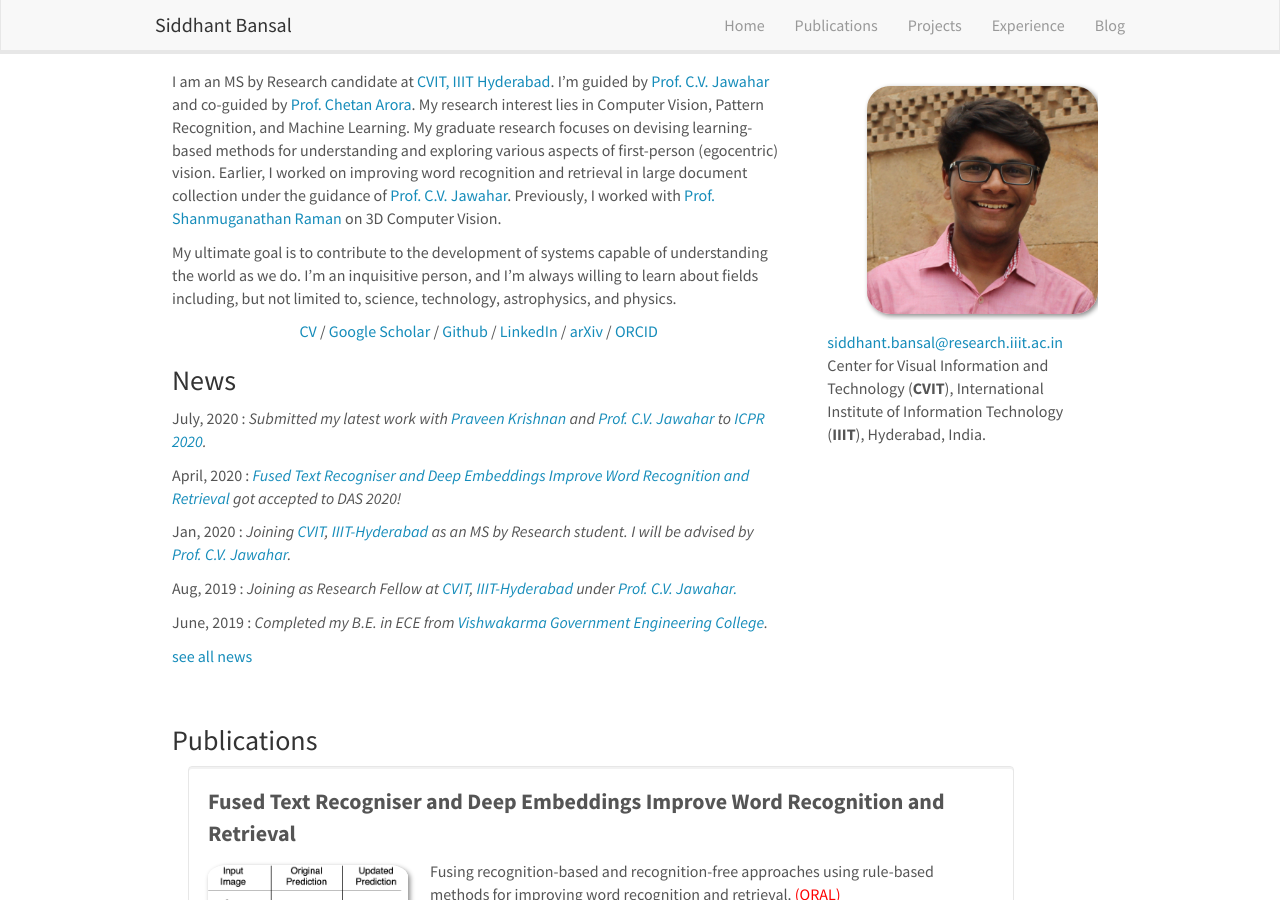
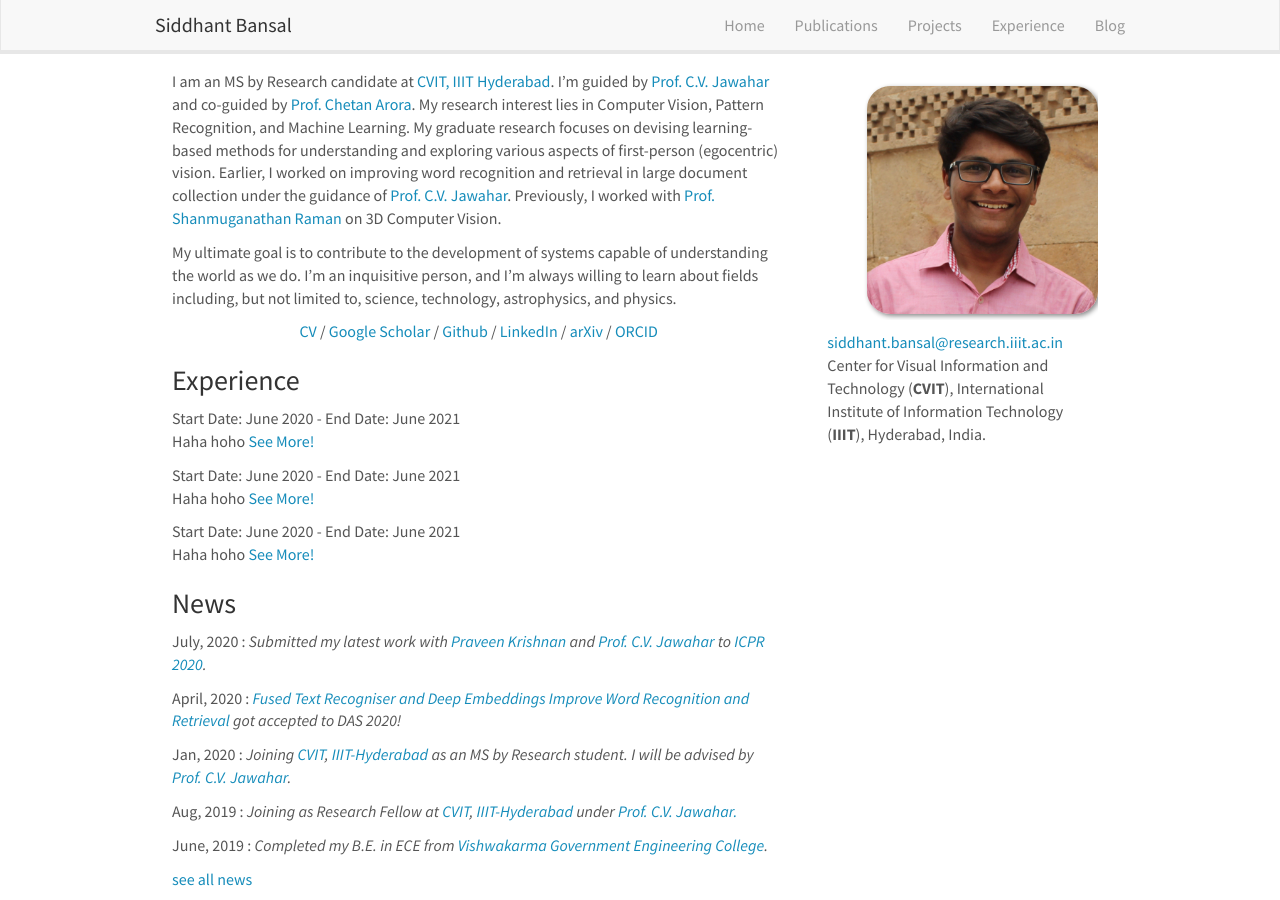
Before and after one commit to jehlum11/jehlum11.github.io, a Jekyll site: the page built from _pages/home.md, in a window 1280 px wide and 900 px high. Built offline with Jekyll 4.4.1, drawn with Linux system fonts in a browser that asks for light colours; nearby versions of some CDN libraries.

Commit message:
Add a demo page for RedHat

```diff
--- /dev/null
+++ b/_data/experience.yml
@@ -0,0 +1,16 @@
+- start_date: June 2020
+  end_date: June 2021
+  description: Haha hoho
+  permalink: redhat
+
+- start_date: June 2020
+  end_date: June 2021
+  description: Haha hoho
+
+- start_date: June 2020
+  end_date: June 2021
+  description: Haha hoho
+
+- start_date: June 2020
+  end_date: June 2021
+  description: Haha hoho
--- a/_pages/home.md
+++ b/_pages/home.md
@@ -25,6 +25,14 @@ My ultimate goal is to contribute to the development of systems capable of under
   <a href="https://arxiv.org/a/bansal_s_1.html"> arXiv </a> /
   <a href="https://orcid.org/0000-0003-2636-0066">ORCID</a>
 </p>
+
+
+### Experience
+{% for exp in site.data.experience limit:3 %}
+Start Date: {{exp.start_date}} - End Date: {{exp.end_date}}<br>
+{{exp.description}}
+<a href="{{ site.url }}{{ site.baseurl }}/{{exp.permalink}}.html">See More!</a>
+{% endfor %}
 
 ### News
 {% for article in site.data.news limit:5 %}
```
Also changed, not shown: _pages/redhat.md (added, +11 -0 lines), 3 other files.
